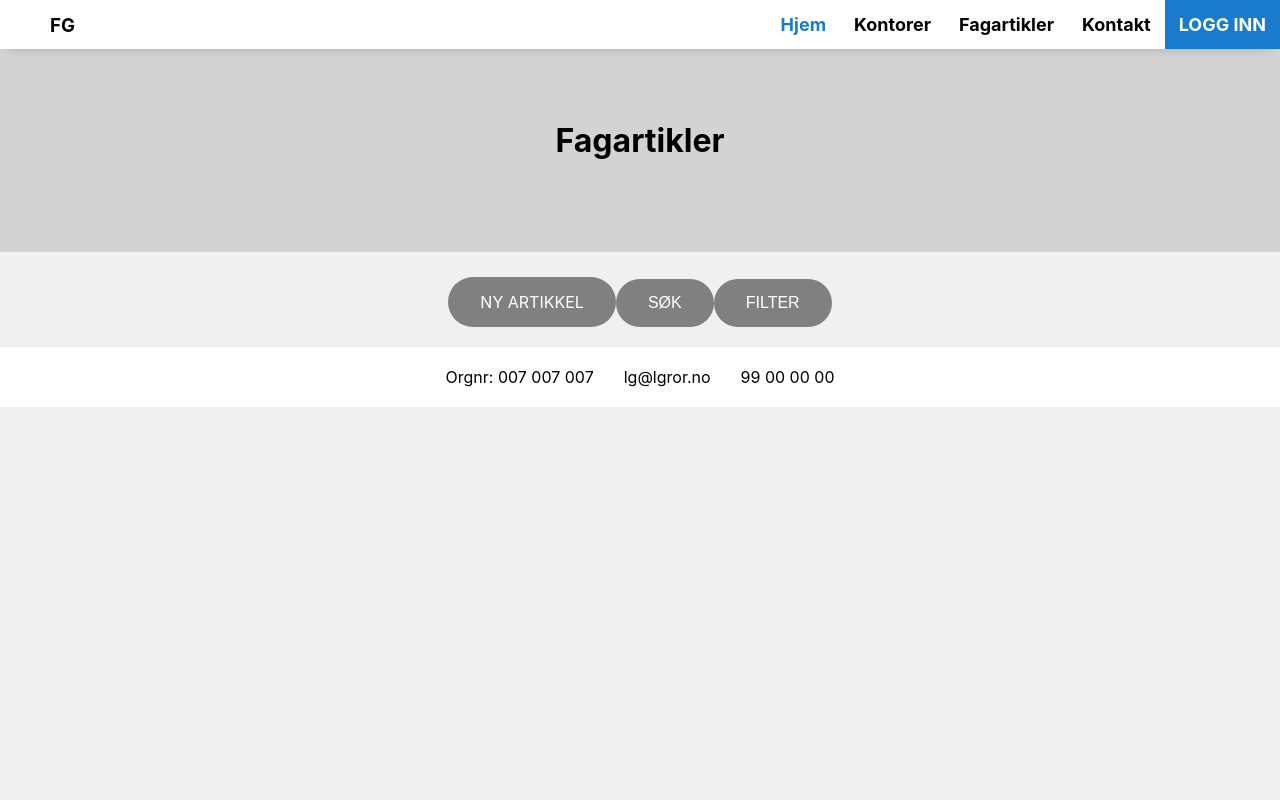
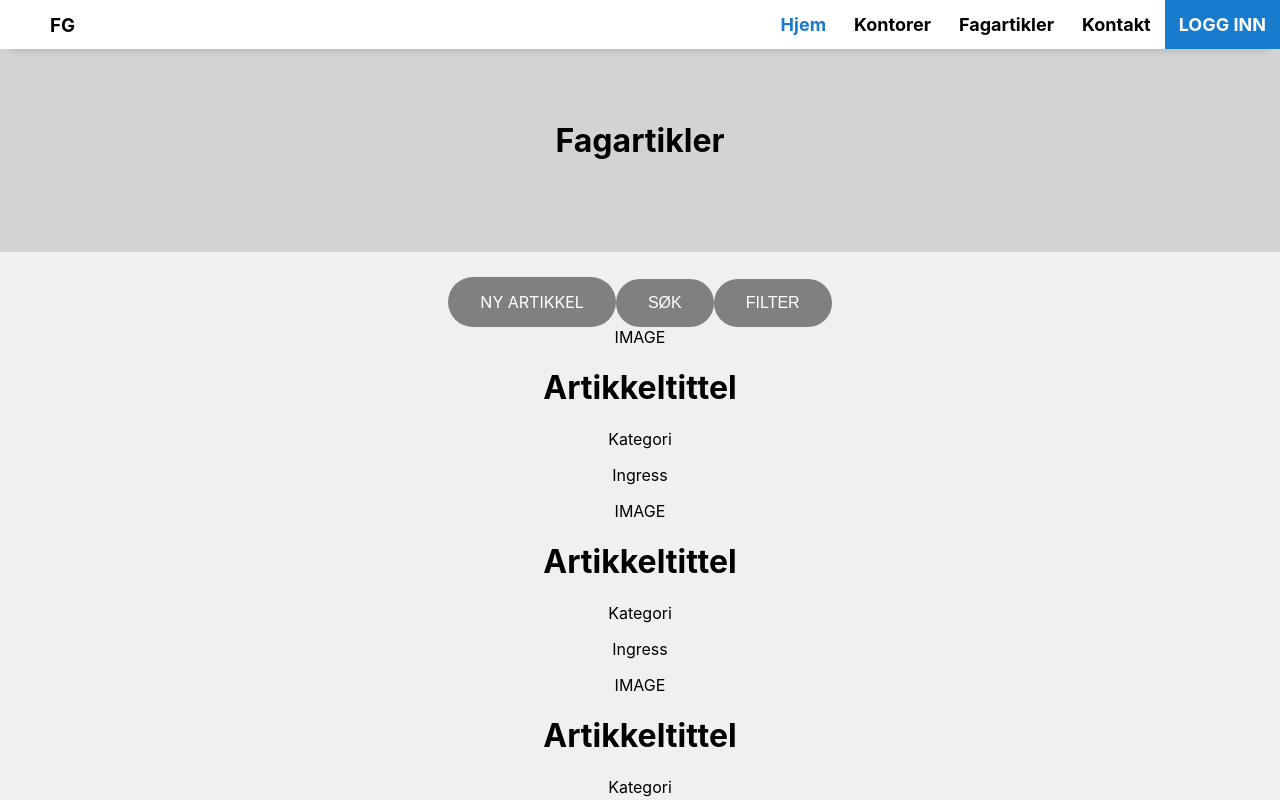
Before and after one commit to olawp/gruppe1831-webapplikasjoner, a React (Create React App) app in the folder frontend/: page /fagartikler in a window 1280 px wide. Shown: the top 800 px of the page. Built offline with nearby package versions, Linux system fonts and the light colour scheme.

Commit message:
Added further design

```diff
--- /dev/null
+++ b/frontend/src/components/layout/ArtikkelCard.js
@@ -0,0 +1,18 @@
+import React, { Component } from 'react'
+
+export class ArtikkelCard extends Component {
+    render() {
+        return (
+            <div>
+                <a href="/artikkel">
+                    <div>IMAGE</div>
+                    <h1>Artikkeltittel</h1>
+                    <p>Kategori</p>
+                    <p>Ingress</p>
+                </a>
+            </div>
+        )
+    }
+}
+
+export default ArtikkelCard
--- a/frontend/src/components/layout/KontorCard.js
+++ b/frontend/src/components/layout/KontorCard.js
@@ -4,10 +4,12 @@ export class KontorCard extends Component {
     render() {
         return (
             <div>
-                <h4>Rørlegger ´$nummer´</h4>
-                <p>Rørleggerveien ´$nummer´</p>
-                <p>69 99 00 00</p>
-                <p>´$lokasjon´´$nummer´@epost.no</p>
+                <a href="/kontor">
+                    <h4>Rørlegger ´$nummer´</h4>
+                    <p>Rørleggerveien ´$nummer´</p>
+                    <p>69 99 00 00</p>
+                    <p>´$lokasjon´´$nummer´@epost.no</p>
+                </a>
             </div>
         )
     }
--- a/frontend/src/components/layout/KontorListe.js
+++ b/frontend/src/components/layout/KontorListe.js
@@ -4,7 +4,11 @@ export class KontorListe extends Component {
     render() {
         return (
             <div>
-                <p>´$nummer´ </p><h4> Rørlegger ´$nummer´ </h4> <p> Rørleggerveien ´$nummer´ 69 99 00 00 ´$lokasjon´´$nummer´@epost.no</p>
+                <a href="/kontor">
+                    <p>´$nummer´ </p>
+                    <h4> Rørlegger ´$nummer´ </h4>
+                    <p> Rørleggerveien ´$nummer´ 69 99 00 00 ´$lokasjon´´$nummer´@epost.no</p>
+                </a>
             </div>
         )
     }
--- a/frontend/src/components/pages/Fagartikler.js
+++ b/frontend/src/components/pages/Fagartikler.js
@@ -1,4 +1,5 @@
 import React, { Component } from 'react'
+import ArtikkelCard from '../layout/ArtikkelCard';
 
 export class Fagartikler extends Component {
     render() {
@@ -10,6 +11,12 @@ export class Fagartikler extends Component {
                         <a href="/nyartikkel" class="button">NY ARTIKKEL</a>
                         <button>SØK</button>
                         <button>FILTER</button>
+                        <div>
+                            <ArtikkelCard></ArtikkelCard>
+                            <ArtikkelCard></ArtikkelCard>
+                            <ArtikkelCard></ArtikkelCard>
+                            <ArtikkelCard></ArtikkelCard>
+                        </div>
                     </div>
                 </main>
             </div>
```
